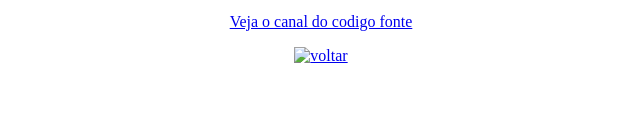
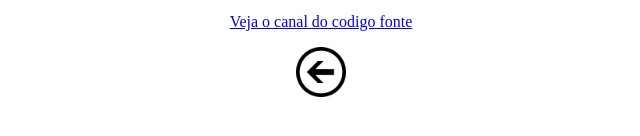
Before and after one commit to Oliveira2023/desafio009, a plain HTML site: page codigoFonte.html in a window 1280 px wide. Shown: the part 408-544 px from the top of the page, without its empty margins (319-959 px from the left). Drawn offline with Linux system fonts and the light colour scheme.

Commit message:
midia na pasta midia

```diff
--- a/codigoFonte.html
+++ b/codigoFonte.html
@@ -33,6 +33,6 @@
     <a href="https://www.youtube.com/@codigofontetv" target="_blank">
         <p>Veja o canal do codigo fonte</p>
     </a>
-    <a href="index.html"><img src="seta.png" alt="voltar" id="seta"></a>
+    <a href="index.html"><img src="midia/seta.png" alt="voltar" id="seta"></a>
     </body>
     </html>
```
